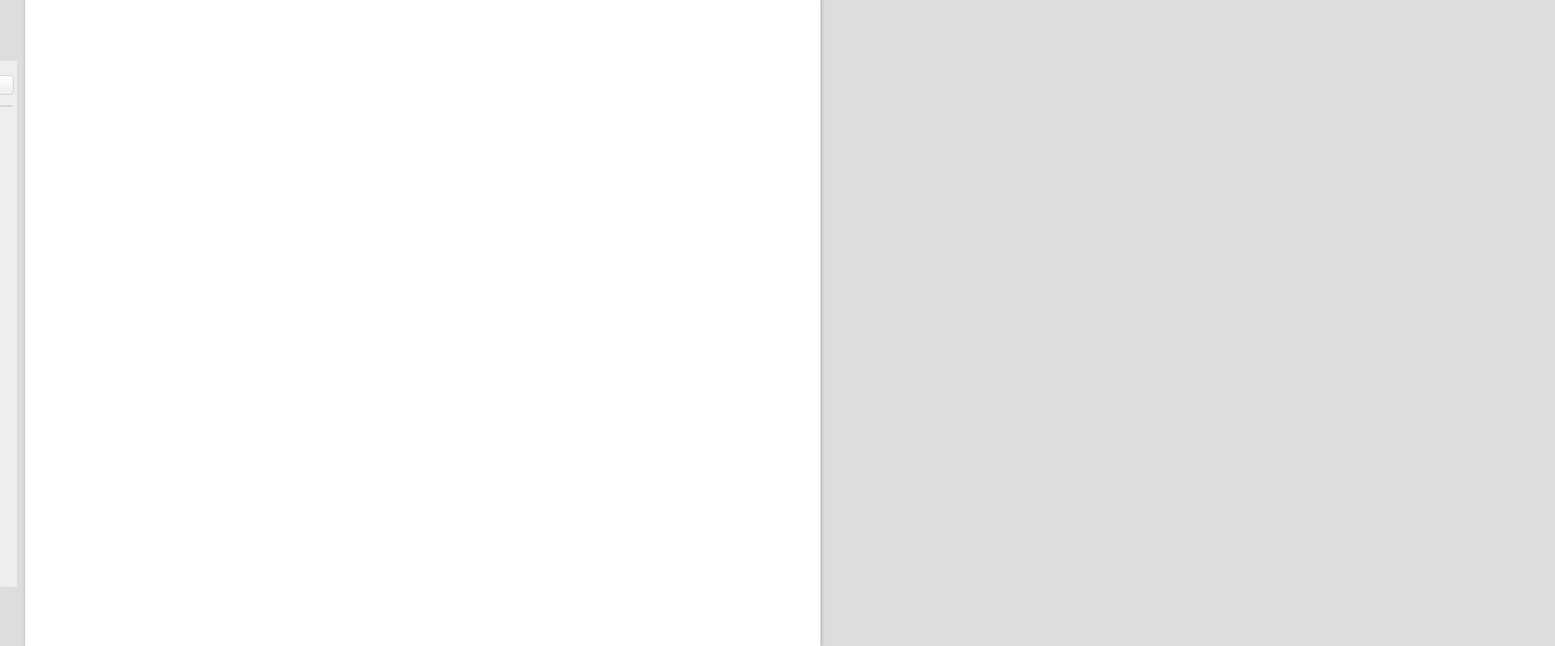
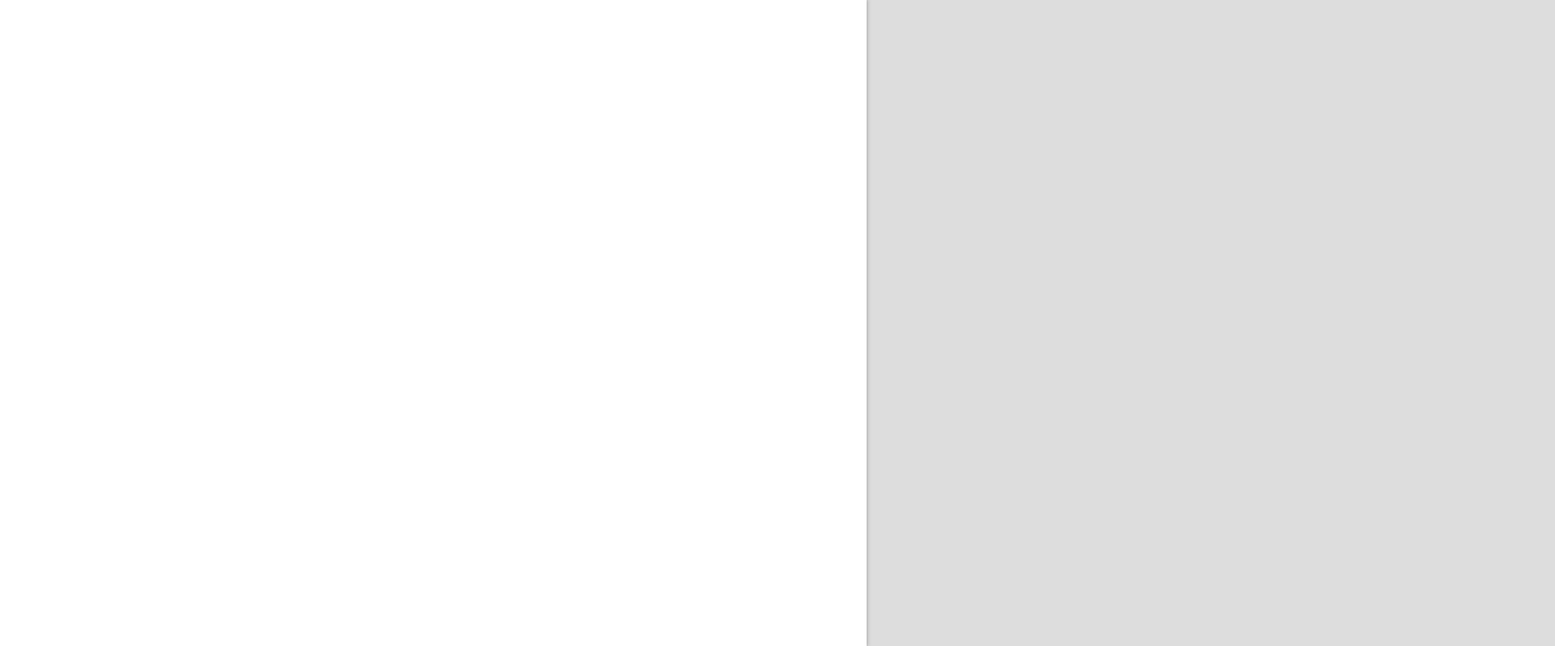
Before and after one commit to nilpotence/qdoc, a website: page src/editor/client/viewer.html in a window 1280 px wide. Shown: the top 798 px of the page at 81% size, 1920 px wide, since content can reach past the window. Drawn offline with nearby package versions, Linux system fonts and the light colour scheme.

Commit message:
design fix

```diff
--- a/src/editor/client/viewer.css
+++ b/src/editor/client/viewer.css
@@ -115,7 +115,7 @@ body{
 }
 
 #viewer iframe{
-	width: 100%;
+	width: 95vw;
 	height: 100vh;
 	background: white;
 	border: 0px;
--- a/src/editor/client/viewer.html
+++ b/src/editor/client/viewer.html
@@ -35,11 +35,11 @@
 			<iframe>
 			</iframe>
 		</div>
-		<div id="editor">
+		<!--  <div id="editor">
 			<h1>Edit</h1>
 			<div id="editor-content">
 
-			</div>
+			</div> -->
 		</div>
 	</body>
 </html>
```
